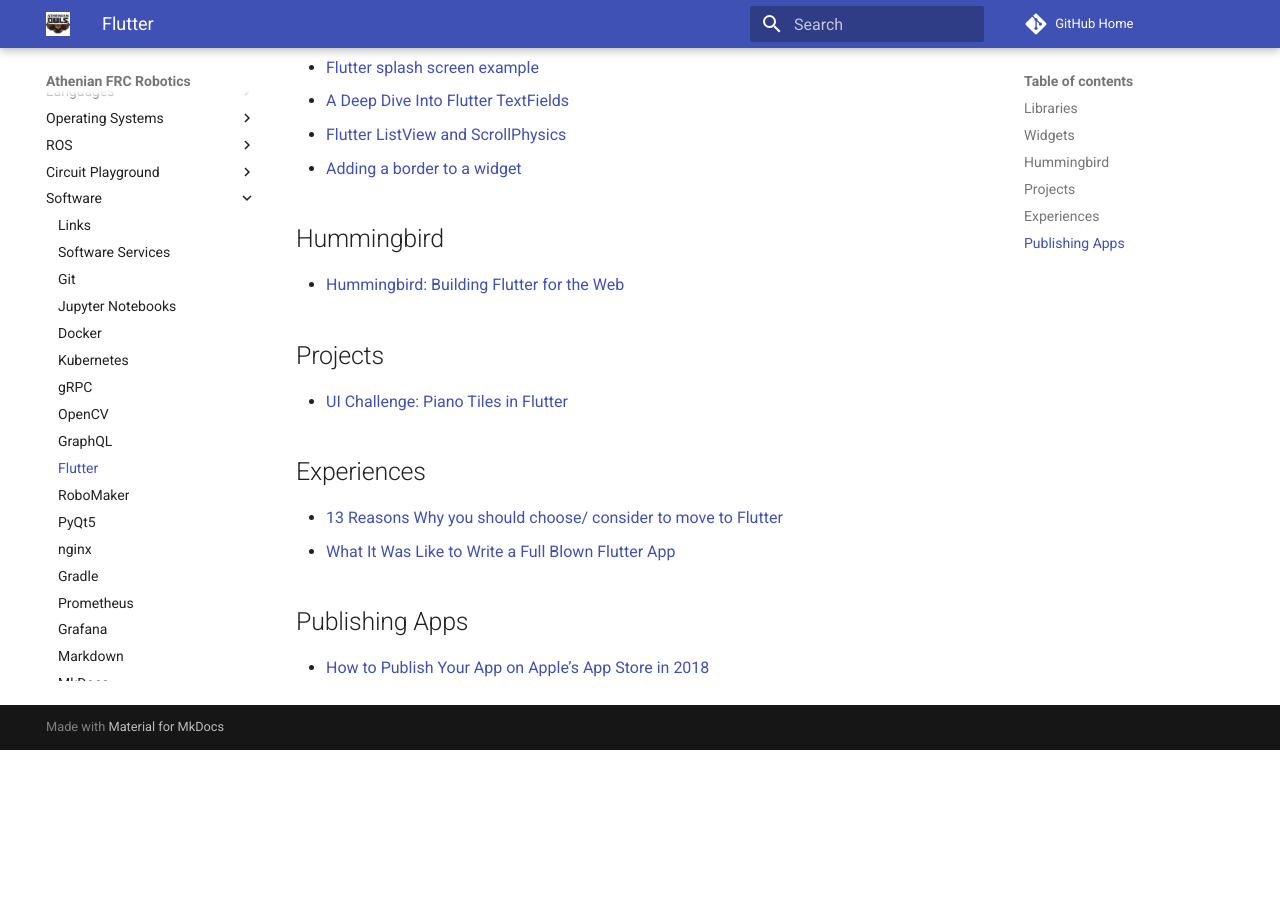
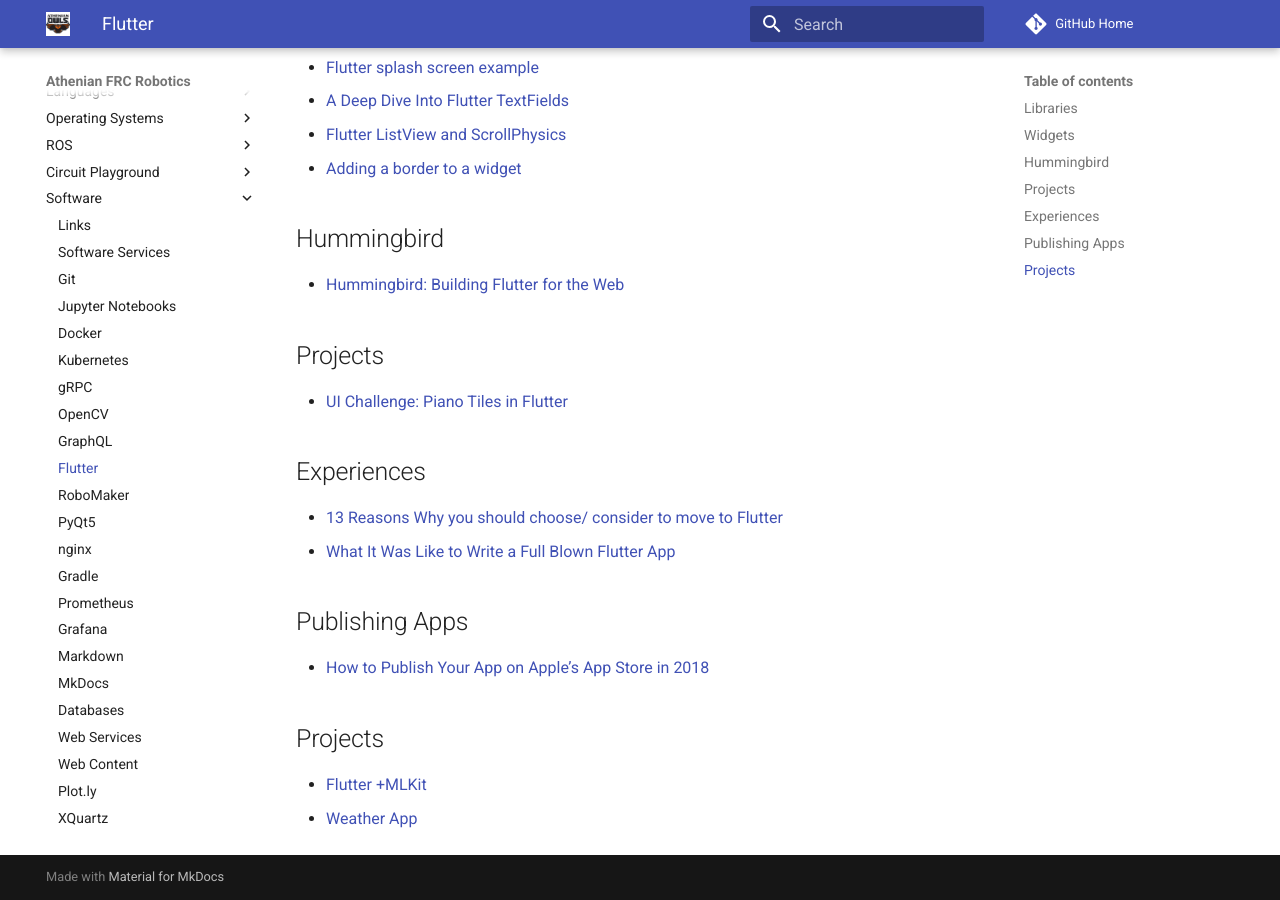
Before and after one commit to athenian-robotics/athenian-robotics-mkdocs, an MkDocs documentation site: the page built from docs/flutter.md, in a window 1280 px wide and 900 px high, scrolled down 694 px. Built offline with MkDocs 1.6.1 and Material for MkDocs 9.7.7, drawn with Linux system fonts in a browser that asks for light colours; comment, search, counter and statistics services are not loaded; before the commit the page ends 1444 px from its top, so only the background shows below that.

Commit message:
Update docs

```diff
--- a/docs/flutter.md
+++ b/docs/flutter.md
@@ -33,3 +33,7 @@
 
 ## Publishing Apps
 * [How to Publish Your App on Apple’s App Store in 2018](https://medium.com/@the_manifest/how-to-publish-your-app-on-apples-app-store-in-2018-f76f22a5c33a)
+
+## Projects
+* [Flutter +MLKit](https://medium.com/flutter-community/flutter-mlkit-8039ec66b6a)
+* [Weather App](https://medium.com/flutter-community/weather-app-with-flutter-bloc-e24a7253340d)
```
